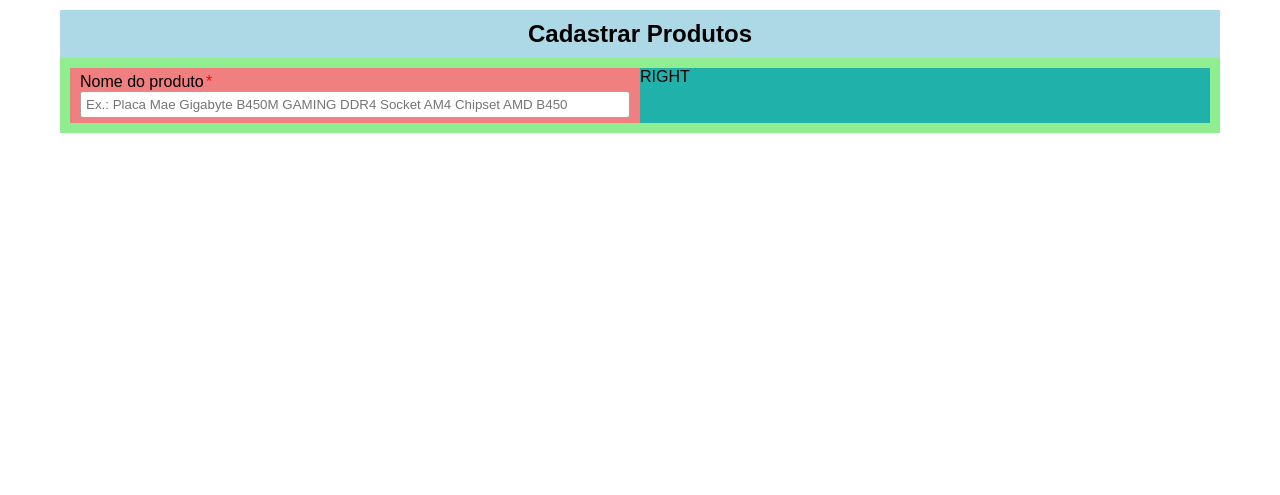
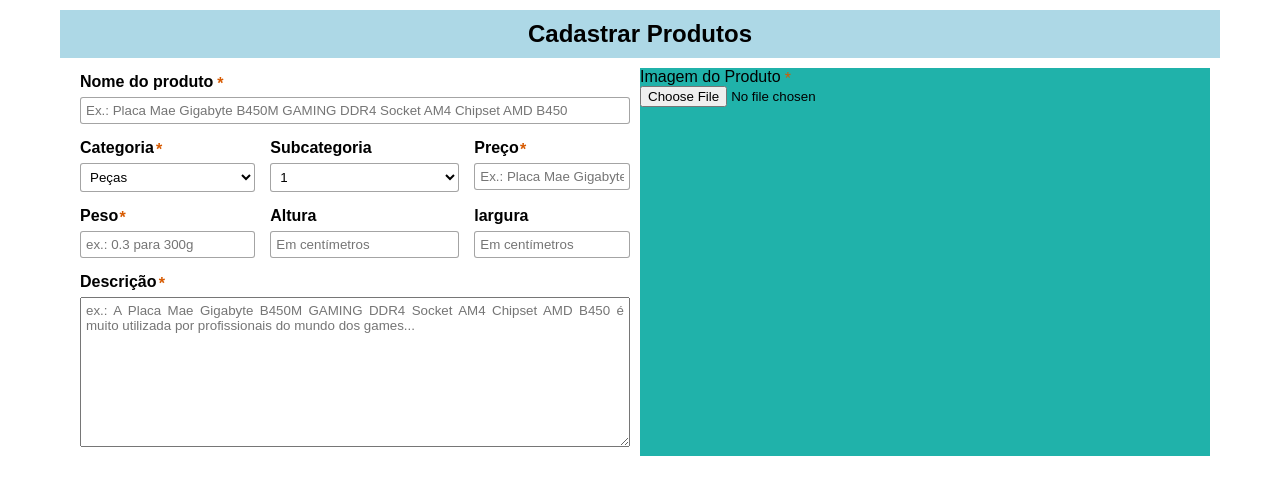
Before and after one commit to babi-barbato/TechAbc, a PHP site: page /pages/cadastro_produtos.html in a window 1280 px wide. Shown: the part 107-602 px from the top of the page. Run offline with PHP 8.4, Linux system fonts and the light colour scheme.

Commit message:
sdfyewbf

```diff
--- a/assets/css/cadastro-produtos.css
+++ b/assets/css/cadastro-produtos.css
@@ -1,3 +1,4 @@
+@import url("style-global.css");
 .container {
     margin: 20px 60px;
 }
@@ -7,7 +8,6 @@
     text-align: center;
 }
 .container .form-container form {
-    background-color: lightgreen;
     padding: 10px;
 }
 .container .form-container form .left,
@@ -17,24 +17,55 @@
 
 /* LEFT BOX */
 .container .form-container form .left {
-    background-color: lightcoral;
     grid-template-areas:
-    "box1 box1 box1 box1"
-    "box2 box2 box3 box3"
-    "box4 box4 box5 box6"
-    "box7 box7 box7 box7";
+    "box1 box1 box1 box1 box1 box1"
+    "box2 box2 box3 box3 box4 box4"
+    "box5 box5 box6 box6 box7 box7"
+    "box8 box8 box8 box8 box8 box8";
     padding: 5px 10px;
+    gap: 15px;
 }
-.container .form-container form .left .item:nth-child(1) {
-    width: 100%;
-    grid-area: box1;
-    text-align: left;
-}
-.container .form-container form .left .item input {
+.container .form-container form .left .item input,
+.container .form-container form .left .item select {
     width: 100%;
     padding: 5px;
     border: 1px solid rgba(0, 0, 0, 0.358);
     border-radius: 3px;
+    background-color: #fff;
+}
+.container .form-container form .left .item textarea {
+    width: 100%;
+    min-height: 150px;
+    padding: 5px;
+    text-align: justify;
+}
+.container .form-container form .left .item label {
+    margin-bottom: 6px;
+    font-weight: 600;
+}
+.container .form-container form .left .item:nth-child(1) {
+    grid-area: box1;
+}
+.container .form-container form .left .item:nth-child(2) {
+    grid-area: box2;
+}
+.container .form-container form .left .item:nth-child(3) {
+    grid-area: box3;
+}
+.container .form-container form .left .item:nth-child(4) {
+    grid-area: box4;
+}
+.container .form-container form .left .item:nth-child(5) {
+    grid-area: box5;
+}
+.container .form-container form .left .item:nth-child(6) {
+    grid-area: box6;
+}
+.container .form-container form .left .item:nth-child(7) {
+    grid-area: box7;
+}
+.container .form-container form .left .item:nth-child(8) {
+    grid-area: box8;
 }
 
 .container .form-container form .right {
@@ -49,6 +80,7 @@
 label[required]::after {
     content: "*";
     position: absolute;
-    color: red;
-    left: 102%;
+    color: var(--orange);
+    left: 103%;
+    top: 2px;
 }
--- a/assets/css/menu-style.css
+++ b/assets/css/menu-style.css
@@ -101,9 +101,9 @@ ul {
 }
 .menu-container {
     margin-left: -100%;
-    position: absolute;
+    position: fixed;
     background-color: #fff;
-    height: 100%;
+    height: 100vh;
     width: 80%;
     padding: 10px 20px;
     overflow-y: auto; /* Adiciona uma barra de rolagem caso o conteúdo ultrapasse os limites do elemento */
--- a/pages/cadastro_produtos.html
+++ b/pages/cadastro_produtos.html
@@ -24,9 +24,50 @@
                         <label required for="nomeProduto">Nome do produto</label>
                         <input required type="text" name="produtoNome" id="produtoNome" placeholder="Ex.: Placa Mae Gigabyte B450M GAMING DDR4 Socket AM4 Chipset AMD B450">
                     </div>
+                    <div class="item">
+                        <label required for="nomeProduto">Categoria</label>
+                        <select name="categorias" id="categorias">
+                            <option value="">Peças</option>
+                            <option value="">Acessórios</option>
+                            <option value="">Notebooks</option>
+                            <option value="">Desktops</option>
+                        </select>
+                    </div>
+                    <div class="item">
+                        <label for="nomeProduto">Subcategoria</label>
+                        <select name="categorias" id="categorias">
+                            <option value="">1</option>
+                            <option value="">2</option>
+                            <option value="">3</option>
+                            <option value="">4</option>
+                        </select>
+                    </div>
+                    <div class="item">
+                        <label required for="nomeProduto">Preço</label>
+                        <input required type="text" name="produtoNome" id="produtoNome" placeholder="Ex.: Placa Mae Gigabyte B450M GAMING DDR4 Socket AM4 Chipset AMD B450" pattern="">
+                    </div>
+                    <div class="item">
+                        <label required for="nomeProduto">Peso</label>
+                        <input required type="text" name="produtoNome" id="produtoNome" placeholder="ex.: 0.3 para 300g">
+                    </div>
+                    <div class="item">
+                        <label for="nomeProduto">Altura</label>
+                        <input required type="text" name="produtoNome" id="produtoNome" placeholder="Em centímetros">
+                    </div>
+                    <div class="item">
+                        <label for="nomeProduto">largura</label>
+                        <input required type="text" name="produtoNome" id="produtoNome" placeholder="Em centímetros">
+                    </div>
+                    <div class="item">
+                        <label required for="nomeProduto">Descrição</label>
+                        <textarea name="descricao" id="descricao" placeholder="ex.: A Placa Mae Gigabyte B450M GAMING DDR4 Socket AM4 Chipset AMD B450 é muito utilizada por profissionais do mundo dos games...  "></textarea>
+                    </div>
                 </div>
                 <div class="right grid">
-                    RIGHT
+                    <div class="item">
+                        <label required for="nomeProduto">Imagem do Produto</label>
+                        <input required type="file" name="produtoNome" id="produtoNome">
+                    </div>
                 </div>
             </form>
         </div>
--- a/pages/index.html
+++ b/pages/index.html
@@ -11,7 +11,7 @@
     <title>TechABC</title>
 </head>
 <body>
-    <script src="../../assets/js/menu.js"></script>
+    <script src="../assets/js/menu.js"></script>
 
     <!-- DESKTOP NAV END -->
 
@@ -19,7 +19,7 @@
 
     <div class="slide-show">
         <div id="fst" class="slide">
-            <img src="../../img/banner-exemplo.jpg" alt="">
+            <img src="../img/banner-exemplo.jpg" alt="">
         </div>
     </div>
 
```
